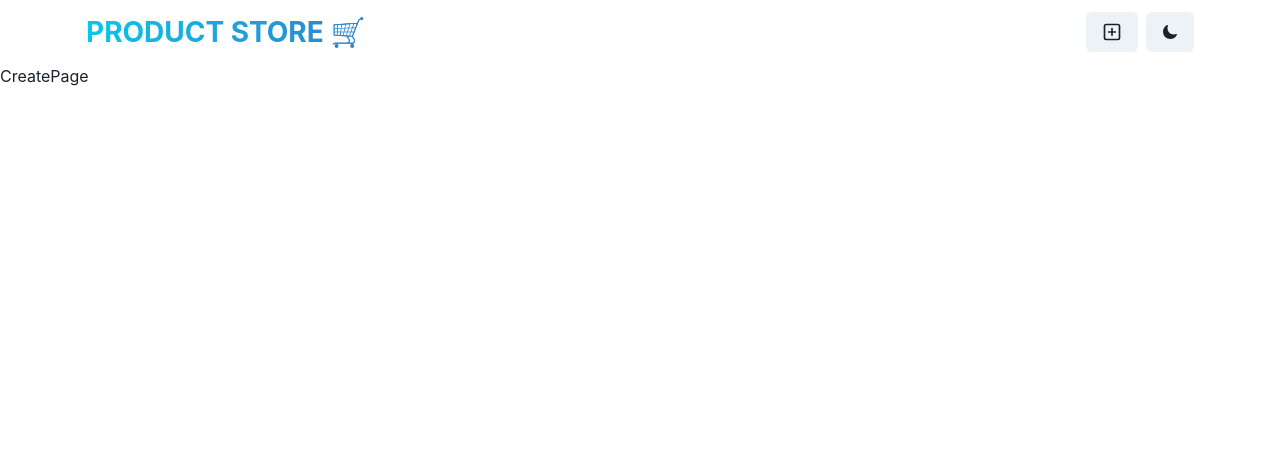
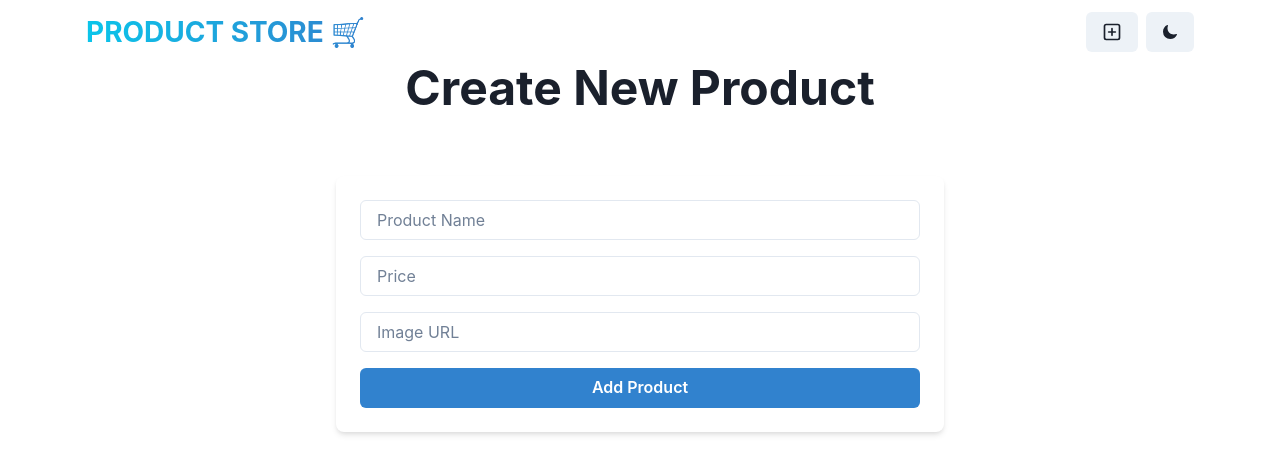
Before and after one commit to ammrshmbng/mern-crash-course, a React (Vite) app in the folder front-end/: page /create in a window 1280 px wide. Shown: the top 474 px of the page. Built offline with nearby package versions, Linux system fonts and the light colour scheme.

Commit message:
log handle create product

```diff
--- a/front-end/src/components/Navbar.jsx
+++ b/front-end/src/components/Navbar.jsx
@@ -4,12 +4,10 @@ import { Link } from "react-router-dom";
 import { PlusSquareIcon } from "@chakra-ui/icons";
 import { IoMoon } from "react-icons/io5";
 import { LuSun } from "react-icons/lu";
-import { useProductStore } from "../store/product";
 
 const Navbar = () => {
 	const { colorMode, toggleColorMode } = useColorMode();
-	const {products} =  useProductStore()
-	console.log(products);
+
 
 	return (
 		<Container maxW={"1140px"} px={4}>
--- a/front-end/src/pages/CreatePage.jsx
+++ b/front-end/src/pages/CreatePage.jsx
@@ -1,8 +1,58 @@
+import { Box, Button, Container, Heading, Input, useColorModeValue, VStack } from "@chakra-ui/react";
+import { useState } from "react";
+import { useProductStore } from "../store/product";
 
 const CreatePage = () => {
-  return (
-    <div>CreatePage</div>
-  )
-}
+	const [newProduct, setNewProduct] = useState({
+		name: "",
+		price: "",
+		image: "",
+	});
 
-export default CreatePage
+	const { createProduct } = useProductStore();
+
+	const handleAddProduct = async () => {
+		const { success, message } = await createProduct(newProduct);
+    console.log("success", success);
+    console.log("message", message);
+	};
+
+	return (
+		<Container maxW={"container.sm"}>
+			<VStack spacing={8}>
+				<Heading as={"h1"} size={"2xl"} textAlign={"center"} mb={8}>
+					Create New Product
+				</Heading>
+
+				<Box w={"full"} bg={useColorModeValue("white", "gray.800")} p={6} rounded={"lg"} shadow={"md"}>
+					<VStack spacing={4}>
+						<Input
+							placeholder='Product Name'
+							name='name'
+							value={newProduct.name}
+							onChange={(e) => setNewProduct({ ...newProduct, name: e.target.value })}
+						/>
+						<Input
+							placeholder='Price'
+							name='price'
+							type='number'
+							value={newProduct.price}
+							onChange={(e) => setNewProduct({ ...newProduct, price: e.target.value })}
+						/>
+						<Input
+							placeholder='Image URL'
+							name='image'
+							value={newProduct.image}
+							onChange={(e) => setNewProduct({ ...newProduct, image: e.target.value })}
+						/>
+
+						<Button colorScheme='blue' onClick={handleAddProduct} w='full'>
+							Add Product
+						</Button>
+					</VStack>
+				</Box>
+			</VStack>
+		</Container>
+	);
+};
+export default CreatePage;
--- a/front-end/src/store/product.js
+++ b/front-end/src/store/product.js
@@ -1,6 +1,23 @@
-import {create} from "zustand"
+import { create } from "zustand";
 
 export const useProductStore = create((set) => ({
     products: [],
-    setProducts: (products) => set({products})
-}))
+    setProducts: (products) => set({ products }),
+    createProduct: async (newProduct) => {
+        if (!newProduct.name || !newProduct.image || !newProduct.price) {
+            return { success: false, message: "Please fill in all fields." };
+        }
+
+        const res = await fetch("/api/products", {
+            method: "POST",
+            headers: {
+                "Content-Type": "application/json",
+            },
+            body: JSON.stringify(newProduct),
+        });
+
+        const data = await res.json();
+        set((state) => ({ products: [...state.products, data.data] }));
+        return { success: true, message: "Product created successfully" };
+    },
+}));
```
Also changed, not shown: front-end/.eslintrc.cjs.
